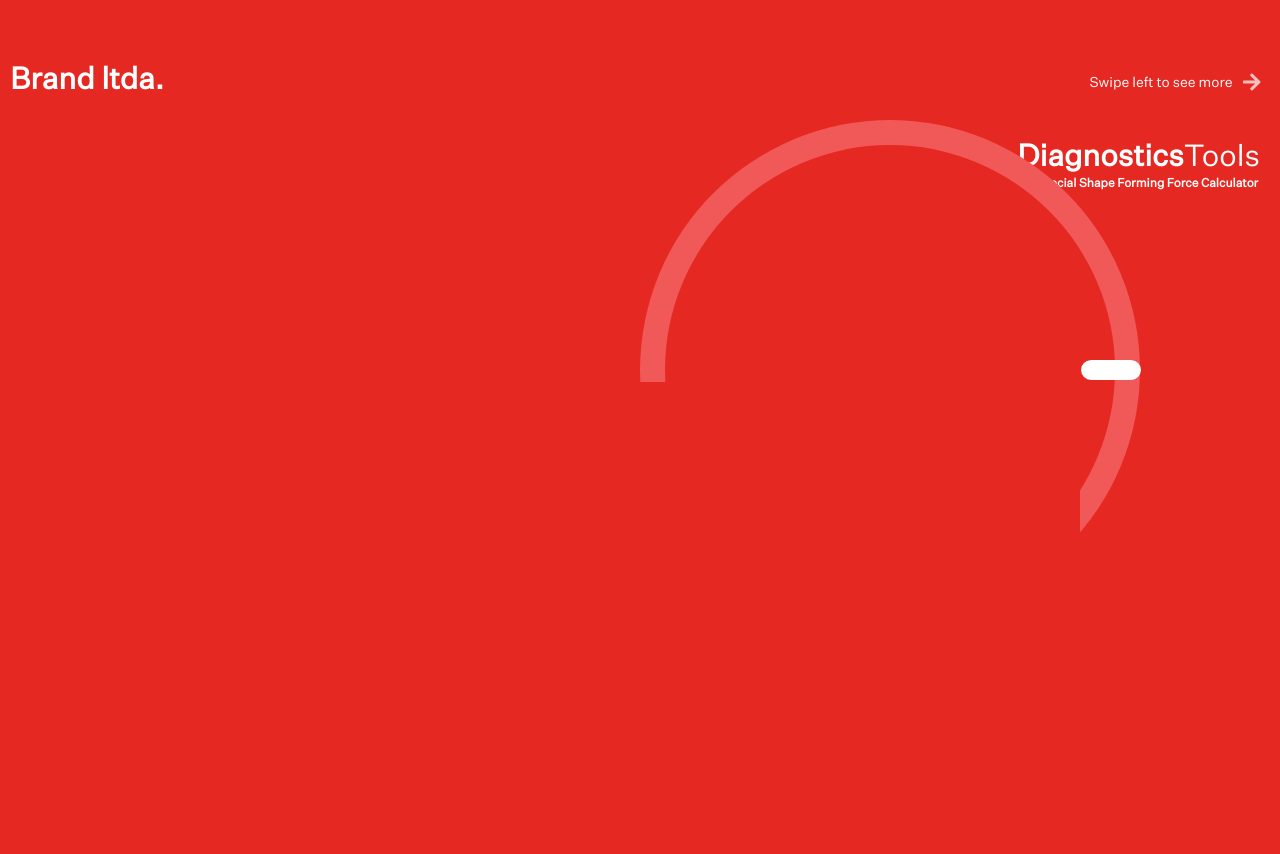
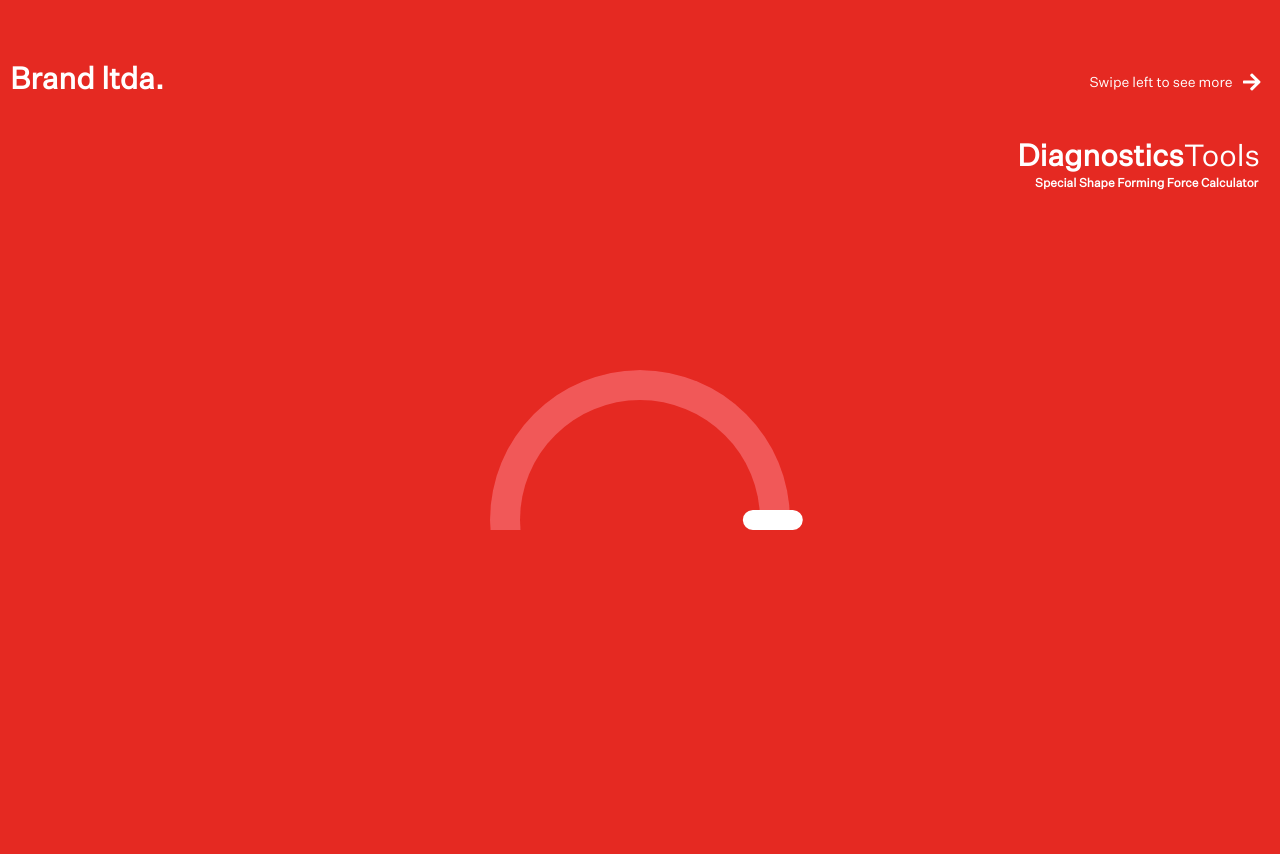
Before and after one commit to edgarkiljak/shape-forming-force-calculator, a React (Create React App) app: page / in a window 1280 px wide. Shown: the part 680-1534 px from the top of the page. Built offline with nearby package versions, Linux system fonts and the light colour scheme.

Commit message:
slide 4 arc wip

```diff
--- a/package.json
+++ b/package.json
@@ -12,7 +12,6 @@
     "axios": "^0.21.0",
     "node-sass": "^4.14.1",
     "react": "^17.0.1",
-    "react-circle-slider": "^1.6.2",
     "react-dom": "^17.0.1",
     "react-scripts": "4.0.1",
     "web-vitals": "^0.2.4"
--- a/src/components/slide-4/Arc.js
+++ b/src/components/slide-4/Arc.js
@@ -10,7 +10,6 @@ const Arc = (props) => {
         <div class="div2">
           <div class="inside">
             <div class="innerredcircle"></div>
-            <div class="topcover"></div>
           </div>
         </div>
       </div>
--- a/src/components/slide-4/Slide4.js
+++ b/src/components/slide-4/Slide4.js
@@ -5,7 +5,7 @@ import '../buttons/Button.scss';
 import Arc from './Arc';
 import ButtonWhite from '../buttons/ButtonWhite';
 import { faArrowRight } from '@fortawesome/free-solid-svg-icons';
-import { CircleSlider } from 'react-circle-slider';
+
 const Slide4 = (props) => {
   // Logos setup
   const logoStyle = {
@@ -17,16 +17,6 @@ const Slide4 = (props) => {
     </>
   );
 
-  // const handleChange = (value) => {
-  //   console.log(`Changed value ${value}`);
-  //   this.setState({ value });
-  // };
-
-  // const handleChangeRange = (event) => {
-  //   this.setState({
-  //     value: event.target.valueAsNumber,
-  //   });
-  // };
   return (
     <div
       className="slide-4"
@@ -40,8 +30,9 @@ const Slide4 = (props) => {
         subline="Special Shape Forming Force Calculator"
         xPos={8}
       />
-      <div className="arc-container"> </div>
-      <Arc />
+      <div className="arc-container">
+        <Arc />
+      </div>
       <Logo position="bottom" headline="Brand ltda." />
       <ButtonWhite label="Next Step" icon={faArrowRight} />
     </div>
--- a/src/components/slide-4/Slide4.scss
+++ b/src/components/slide-4/Slide4.scss
@@ -10,26 +10,25 @@ $brand-colour: #e52922;
 
 .arc-container {
   position: relative;
-  top: 200px;
+  display: flex;
+  width: 300px;
+  height: 300px;
+  top: 50%;
+  left: 50%;
+  transform: translate(-50%, -50%);
 }
 
-circle {
-  opacity: 0.3;
-}
-
-path {
-  opacity: 0.7;
+.arc {
+  width: 300px;
+  height: 300px;
 }
 
 .div1 {
   position: relative;
   background: red;
-  height: 500px;
-  width: 500px;
+  height: 300px;
+  width: 300px;
   border-radius: 50%;
-  left: 50%;
-  top: 50%;
-  transform: translate(-50%, -40%);
   display: flex;
   align-items: center;
   justify-content: center;
@@ -50,23 +49,22 @@ path {
   background: white;
   border-radius: 20px;
   z-index: 999;
-  transform: translate(-210%, 0);
-  // box-shadow: 5px 5px 10px gray;
+  transform: translate(-63%, 0);
 }
 
 .div2 {
   position: absolute;
   background: rgba(220, 220, 220, 0.4);
-  height: 500px;
-  width: 500px;
+  height: 300px;
+  width: 300px;
   top: 0%;
   border-radius: 50%;
 }
 
 .div3 {
   position: relative;
-  left: 530px;
-  top: -238px;
+  left: 0;
+  top: -140px;
   z-index: 10;
   width: 550px;
   height: 300px;
@@ -76,18 +74,10 @@ path {
 .innerredcircle {
   position: absolute;
   background: $brand-colour;
-  height: 500px;
-  width: 500px;
-  transform: scale(0.9);
+  height: 300px;
+  width: 300px;
+  transform: scale(0.8);
   border-radius: 50%;
-}
-.topcover {
-  position: absolute;
-
-  height: 250px;
-  width: 500px;
-  top: 0%;
-  border-radius: 250px 250px 0 0;
 }
 
 @keyframes animate {
```
Also changed, not shown: 1 other file (tests, documents, lock files or other folders).
